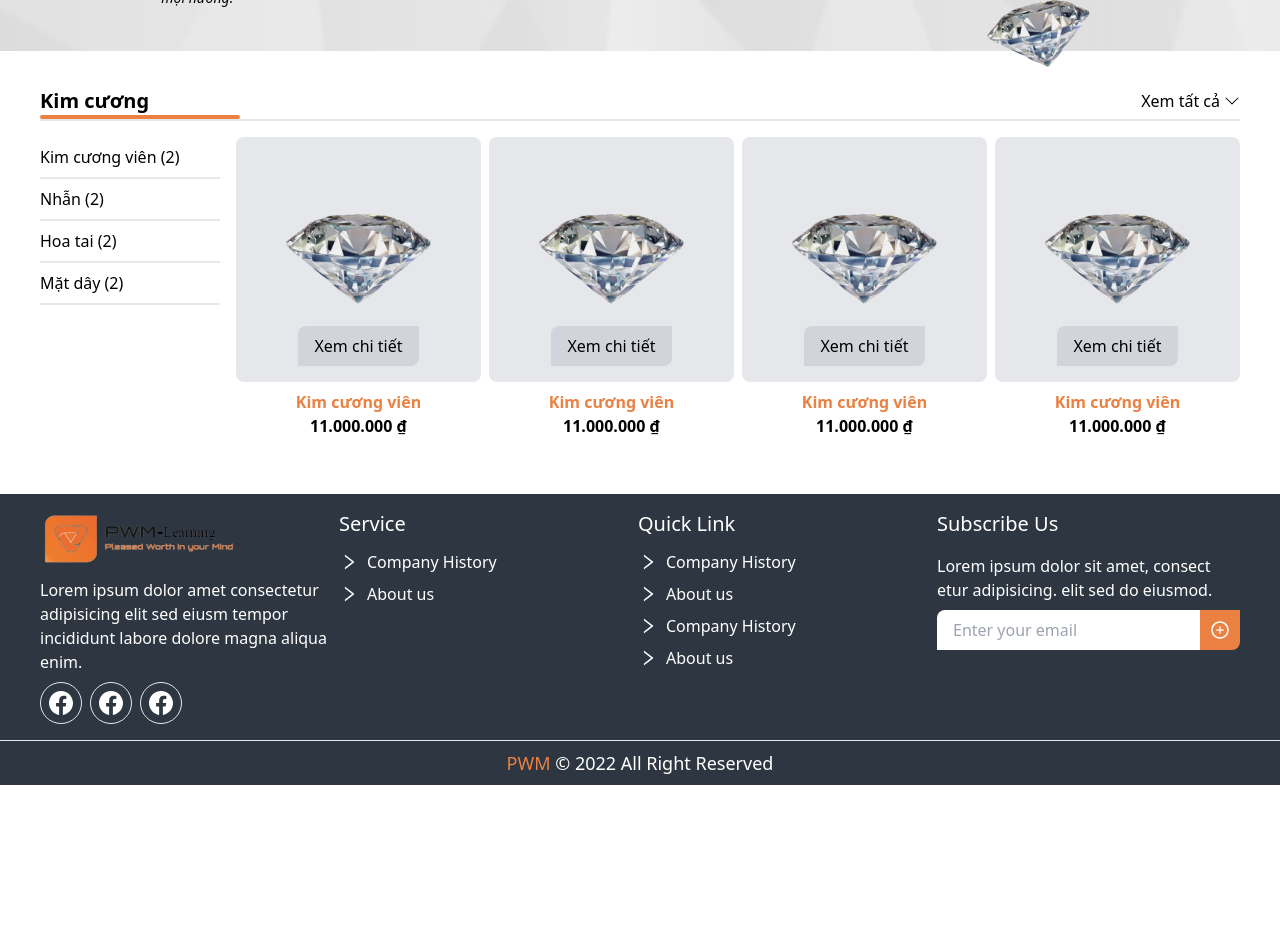
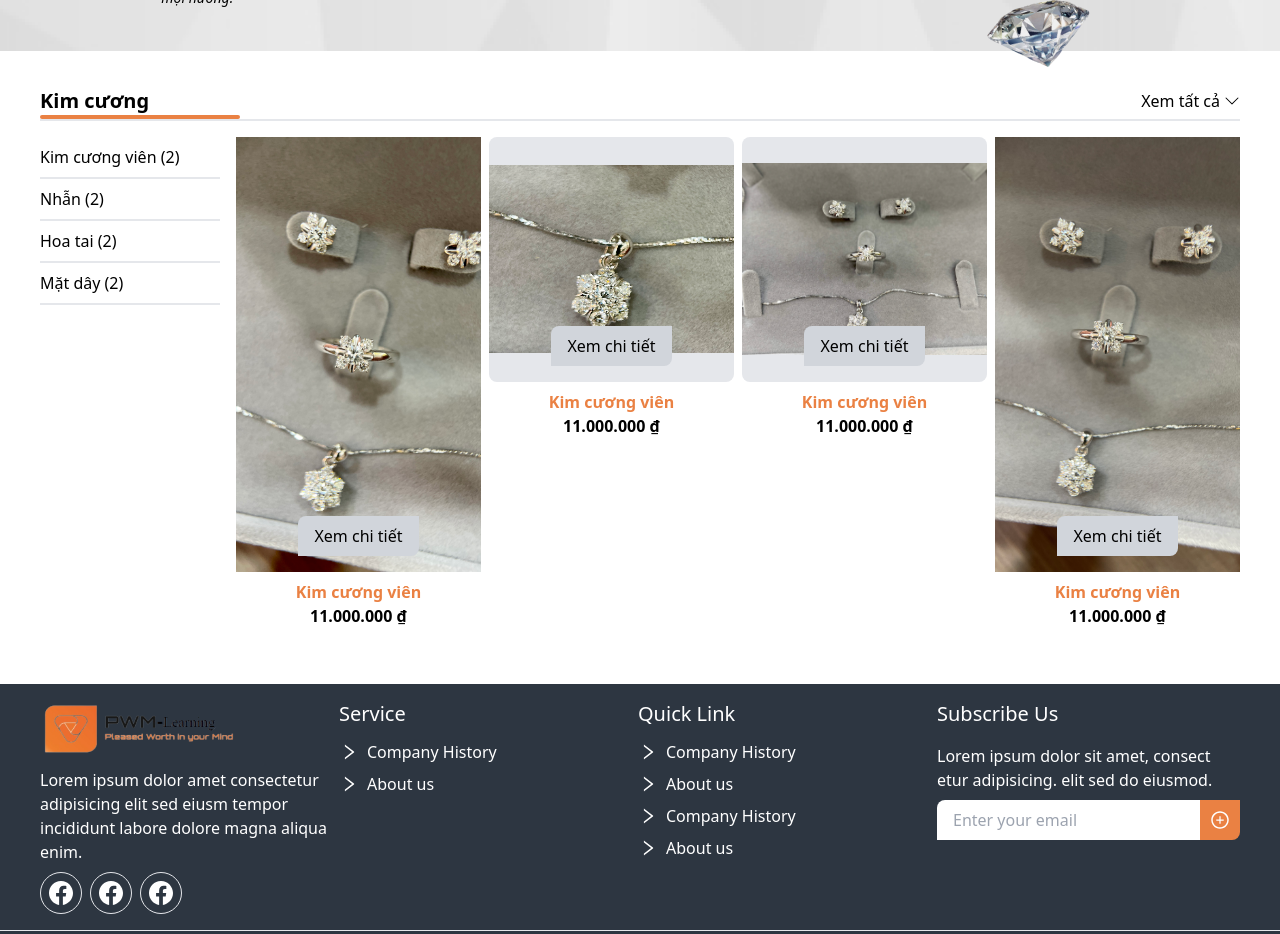
Before and after one commit to datisekai/pwm-learning, a Next.js app: page / in a window 1280 px wide. Shown: the part 1460-2394 px from the top of the page. Before the commit the page ends 2245 px from the top, so only its background shows below. Built offline with nearby package versions, Linux system fonts and the light colour scheme.

Commit message:
Update HomeCard.tsx

```diff
--- a/components/cards/HomeCard.tsx
+++ b/components/cards/HomeCard.tsx
@@ -2,11 +2,14 @@ import React from "react";
 import { LazyLoadImage } from "react-lazy-load-image-component";
 import { formatPrices } from "../../utils";
 
-const HomeCard = () => {
+interface HomeCardProps{
+data:string
+}
+const HomeCard:React.FC<HomeCardProps> = ({data}) => {
   return (
     <div>
       <div className="bg-gray-200 flex items-center justify-center aspect-[1/1] rounded-lg relative">
-        <LazyLoadImage src="/images/product.png" />
+        <LazyLoadImage src={data} />
         <button className="absolute  bottom-4 hover:bg-primary hover:text-white transition-all bg-gray-300 px-4 py-2 rounded-tl-lg rounded-br-lg mt-2">Xem chi tiết</button>
 
       </div>
```
